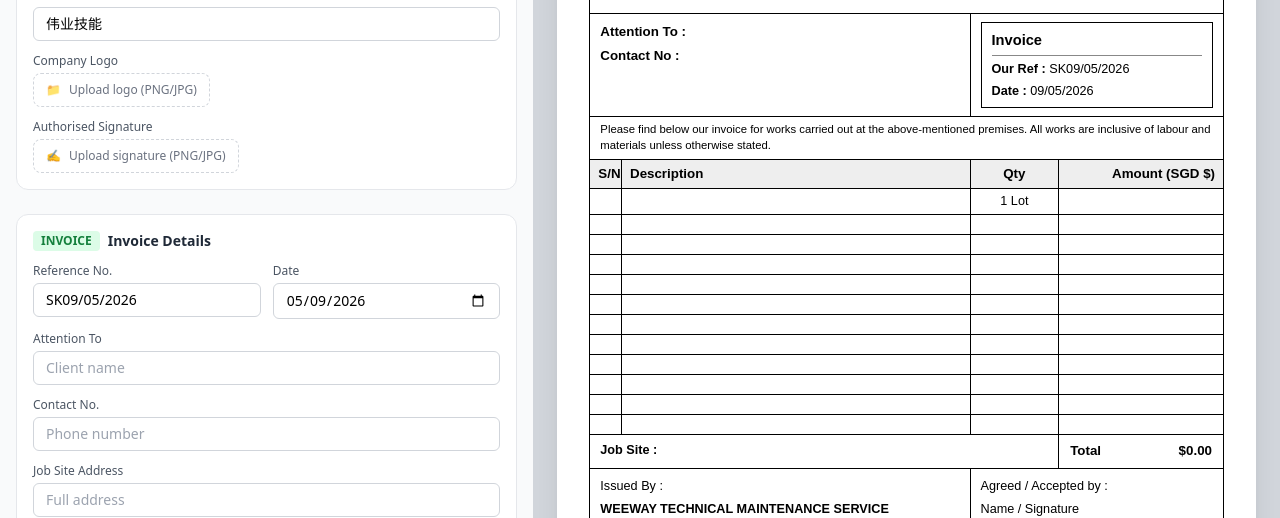
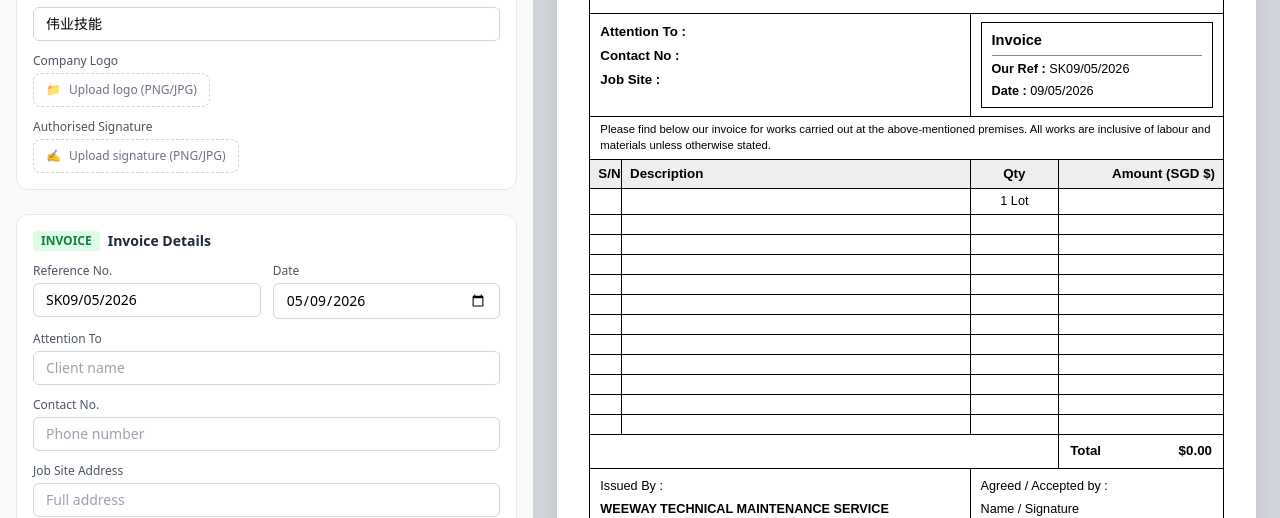
Before and after one commit to bagelbubbz/invoice-generator-handyman, a Next.js app: page / in a window 1280 px wide. Shown: the part 204-722 px from the top of the page. Built offline with nearby package versions, Linux system fonts and the light colour scheme.

Commit message:
improve: move Job Site into client info section
Job Site now appears alongside Attention To and Contact No in the
header block. Footer row is simplified to totals only.

https://claude.ai/code/session_011ekWkLiGsaVr4CFbB9a5cA

```diff
--- a/components/InvoiceDoc.tsx
+++ b/components/InvoiceDoc.tsx
@@ -109,8 +109,11 @@ export default function InvoiceDoc({ data }: Props) {
               <div style={{ marginBottom: '4px', fontSize: '10pt' }}>
                 <strong>Contact No :</strong>&nbsp;&nbsp;{header.contactNo}
               </div>
+              <div style={{ marginBottom: '4px', fontSize: '10pt' }}>
+                <strong>Job Site :</strong>&nbsp;&nbsp;{header.jobSite}
+              </div>
               {header.re && (
-                <div style={{ marginTop: '6px', fontSize: '10pt' }}>
+                <div style={{ marginTop: '2px', fontSize: '10pt' }}>
                   <strong>Re :</strong>&nbsp;&nbsp;{header.re}
                 </div>
               )}
@@ -233,7 +236,7 @@ export default function InvoiceDoc({ data }: Props) {
             </tr>
           ))}
 
-          {/* ── FOOTER: job site + totals ── */}
+          {/* ── TOTALS ROW ── */}
           <tr>
             <td
               colSpan={3}
@@ -241,11 +244,8 @@ export default function InvoiceDoc({ data }: Props) {
                 border: B,
                 padding: '6px 10px',
                 fontSize: '9.5pt',
-                verticalAlign: 'top',
               }}
-            >
-              <strong>Job Site :</strong>&nbsp;&nbsp;{header.jobSite}
-            </td>
+            />
             <td
               style={{
                 border: B,
```
